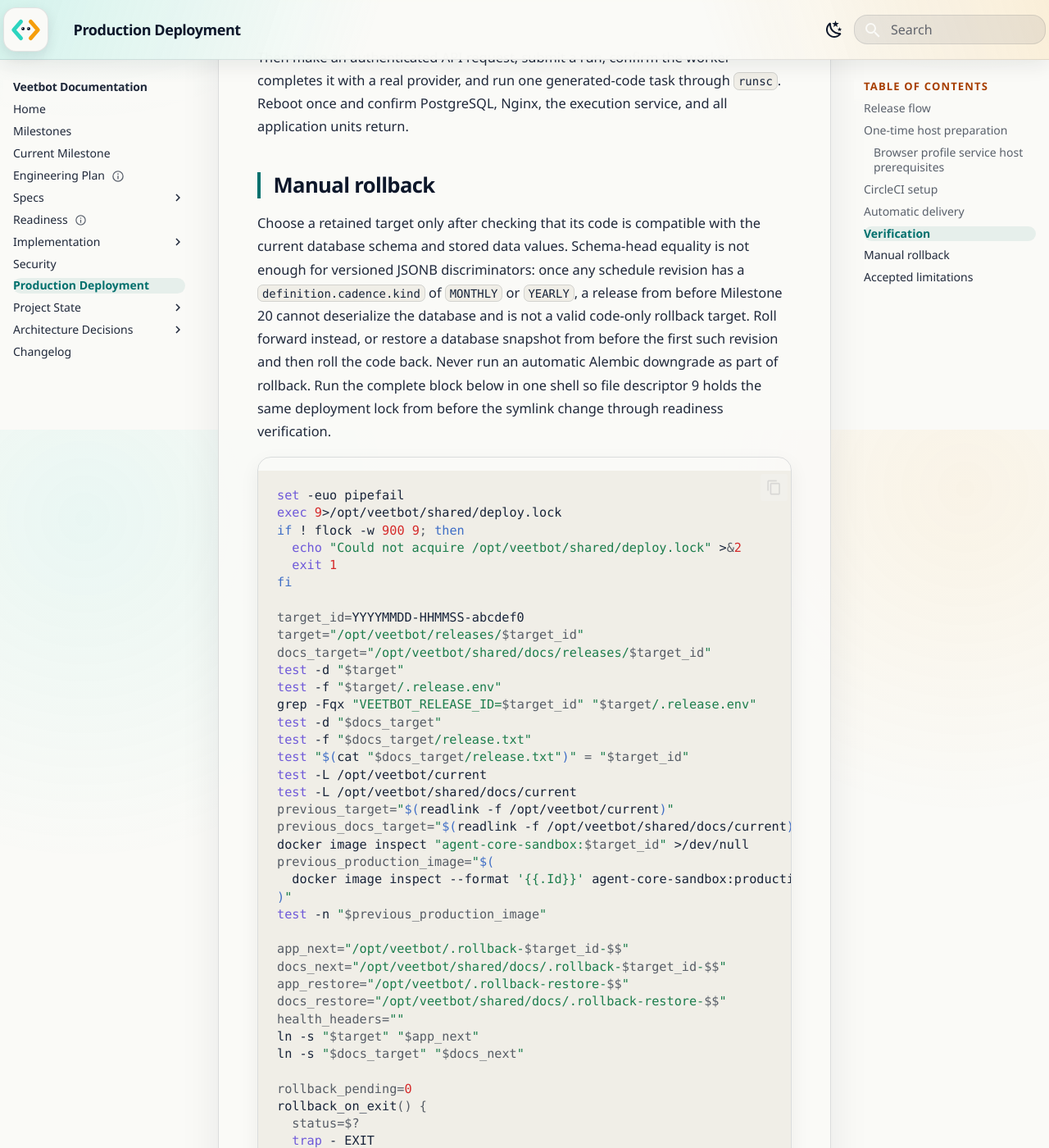
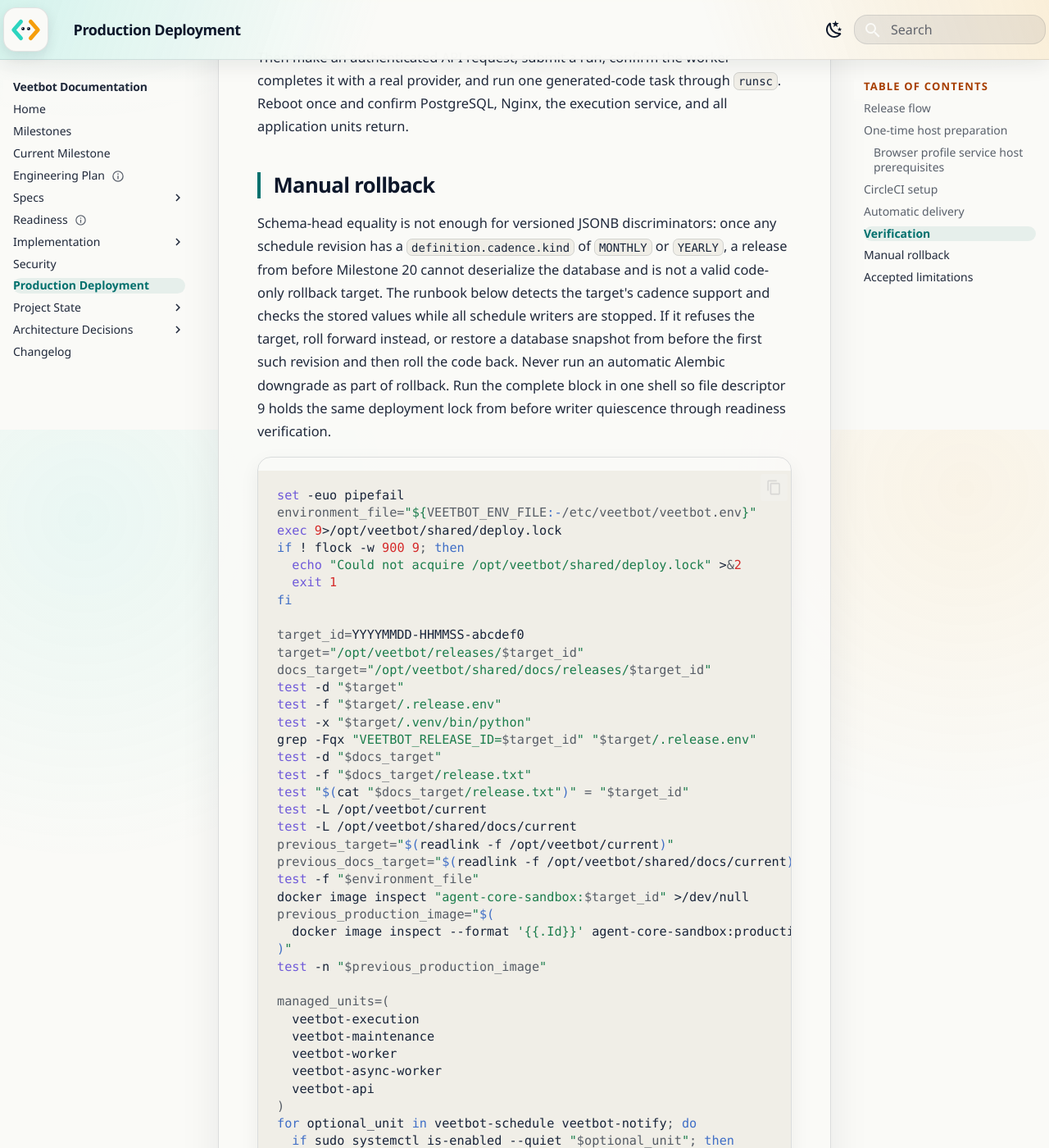
Before and after one commit to avitus/veetbot, an MkDocs documentation site: the page built from docs/deployment.md, in a window 1280 px wide and 1400 px high, scrolled down 12076 px. Shown: the whole window at 82% size. Built offline with MkDocs 1.6.1 and Material for MkDocs 9.7.7, drawn with Linux system fonts in a browser that asks for light colours; some of the changed text lies outside the part shown.

Commit message:
Quiesce schedule writes during rollback
Reading-Lane: A

````diff
--- a/docs/deployment.md
+++ b/docs/deployment.md
@@ -478,19 +478,20 @@
 
 ## Manual rollback
 
-Choose a retained target only after checking that its code is compatible with
-the current database schema and stored data values. Schema-head equality is not
-enough for versioned JSONB discriminators: once any schedule revision has a
-`definition.cadence.kind` of `MONTHLY` or `YEARLY`, a release from before
-Milestone 20 cannot deserialize the database and is not a valid code-only
-rollback target. Roll forward instead, or restore a database snapshot from
-before the first such revision and then roll the code back. Never run an
-automatic Alembic downgrade as part of rollback. Run the complete block below
-in one shell so file descriptor 9 holds the same deployment lock from before
-the symlink change through readiness verification.
+Schema-head equality is not enough for versioned JSONB discriminators: once any
+schedule revision has a `definition.cadence.kind` of `MONTHLY` or `YEARLY`, a
+release from before Milestone 20 cannot deserialize the database and is not a
+valid code-only rollback target. The runbook below detects the target's cadence
+support and checks the stored values while all schedule writers are stopped.
+If it refuses the target, roll forward instead, or restore a database snapshot
+from before the first such revision and then roll the code back. Never run an
+automatic Alembic downgrade as part of rollback. Run the complete block in one
+shell so file descriptor 9 holds the same deployment lock from before writer
+quiescence through readiness verification.
 
 ```bash
 set -euo pipefail
+environment_file="${VEETBOT_ENV_FILE:-/etc/veetbot/veetbot.env}"
 exec 9>/opt/veetbot/shared/deploy.lock
 if ! flock -w 900 9; then
   echo "Could not acquire /opt/veetbot/shared/deploy.lock" >&2
@@ -502,6 +503,7 @@
 docs_target="/opt/veetbot/shared/docs/releases/$target_id"
 test -d "$target"
 test -f "$target/.release.env"
+test -x "$target/.venv/bin/python"
 grep -Fqx "VEETBOT_RELEASE_ID=$target_id" "$target/.release.env"
 test -d "$docs_target"
 test -f "$docs_target/release.txt"
@@ -510,19 +512,49 @@
 test -L /opt/veetbot/shared/docs/current
 previous_target="$(readlink -f /opt/veetbot/current)"
 previous_docs_target="$(readlink -f /opt/veetbot/shared/docs/current)"
+test -f "$environment_file"
 docker image inspect "agent-core-sandbox:$target_id" >/dev/null
 previous_production_image="$(
   docker image inspect --format '{{.Id}}' agent-core-sandbox:production
 )"
 test -n "$previous_production_image"
 
+managed_units=(
+  veetbot-execution
+  veetbot-maintenance
+  veetbot-worker
+  veetbot-async-worker
+  veetbot-api
+)
+for optional_unit in veetbot-schedule veetbot-notify; do
+  if sudo systemctl is-enabled --quiet "$optional_unit"; then
+    managed_units+=("$optional_unit")
+  fi
+done
+
+target_calendar_compatibility="$({
+  cd "$target"
+  "$target/.venv/bin/python" - <<'PY'
+from agent_core.domain.schedules import CadenceKind
+
+required = {"MONTHLY", "YEARLY"}
+available = {kind.value for kind in CadenceKind}
+print("compatible" if required <= available else "incompatible")
+PY
+})"
+case "$target_calendar_compatibility" in
+  compatible | incompatible) ;;
+  *)
+    echo "Could not determine the target's schedule cadence compatibility" >&2
+    exit 1
+    ;;
+esac
+
 app_next="/opt/veetbot/.rollback-$target_id-$$"
 docs_next="/opt/veetbot/shared/docs/.rollback-$target_id-$$"
 app_restore="/opt/veetbot/.rollback-restore-$$"
 docs_restore="/opt/veetbot/shared/docs/.rollback-restore-$$"
 health_headers=""
-ln -s "$target" "$app_next"
-ln -s "$docs_target" "$docs_next"
 
 rollback_pending=0
 rollback_on_exit() {
@@ -536,8 +568,7 @@
     mv -Tf "$app_restore" /opt/veetbot/current
     mv -Tf "$docs_restore" /opt/veetbot/shared/docs/current
     docker tag "$previous_production_image" agent-core-sandbox:production
-    sudo systemctl restart \
-      veetbot-execution veetbot-maintenance veetbot-worker veetbot-async-worker veetbot-api
+    sudo systemctl restart "${managed_units[@]}"
   fi
   if test -n "$health_headers"; then
     rm -f -- "$health_headers"
@@ -548,13 +579,46 @@
 trap rollback_on_exit EXIT
 
 rollback_pending=1
+sudo systemctl stop "${managed_units[@]}"
+if test "$target_calendar_compatibility" = incompatible; then
+  incompatible_schedule_revisions="$({
+    set -a
+    # shellcheck disable=SC1090
+    . "$environment_file"
+    set +a
+    : "${POSTGRES_USER:?POSTGRES_USER is required}"
+    : "${POSTGRES_DB:?POSTGRES_DB is required}"
+    docker compose \
+      --env-file "$environment_file" \
+      --project-directory "$previous_target" \
+      --project-name "${COMPOSE_PROJECT_NAME:-veetbot}" \
+      -f "$previous_target/docker-compose.yml" \
+      -f "$previous_target/deploy/docker-compose.production.yml" \
+      exec -T postgres psql \
+        --no-psqlrc --tuples-only --no-align \
+        --username "$POSTGRES_USER" --dbname "$POSTGRES_DB" \
+        --command "SELECT count(*) FROM schedule_revisions WHERE definition #>> '{cadence,kind}' IN ('MONTHLY','YEARLY');" \
+      | tr -d '[:space:]'
+  })"
+  case "$incompatible_schedule_revisions" in
+    '' | *[!0-9]*)
+      echo "Could not validate stored schedule cadence values" >&2
+      exit 1
+      ;;
+  esac
+  if test "$incompatible_schedule_revisions" -ne 0; then
+    echo "Refusing a pre-Milestone-20 target: incompatible schedule revisions exist" >&2
+    exit 1
+  fi
+fi
+ln -s "$target" "$app_next"
+ln -s "$docs_target" "$docs_next"
 docker tag "agent-core-sandbox:$target_id" agent-core-sandbox:production
 mv -Tf "$app_next" /opt/veetbot/current
 app_next=""
 mv -Tf "$docs_next" /opt/veetbot/shared/docs/current
 docs_next=""
-sudo systemctl restart \
-  veetbot-execution veetbot-maintenance veetbot-worker veetbot-async-worker veetbot-api
+sudo systemctl restart "${managed_units[@]}"
 health_headers="$(mktemp /opt/veetbot/shared/rollback-health.XXXXXX)"
 curl --fail --silent --show-error --connect-timeout 2 --max-time 5 \
   --dump-header "$health_headers" --output /dev/null \
@@ -569,12 +633,7 @@
 rm -f -- "$health_headers"
 health_headers=""
 test "$(cat /opt/veetbot/shared/docs/current/release.txt)" = "$target_id"
-for unit in \
-  veetbot-execution \
-  veetbot-maintenance \
-  veetbot-worker \
-  veetbot-async-worker \
-  veetbot-api; do
+for unit in "${managed_units[@]}"; do
   sudo systemctl is-active --quiet "$unit"
   pid="$(sudo systemctl show --property MainPID --value "$unit")"
   test "$pid" -gt 0
--- a/docs/status/citation-ledger.yaml
+++ b/docs/status/citation-ledger.yaml
@@ -283,7 +283,7 @@
   - cite: "docs/plan/notifications-and-devices.md#docs/plan/multi-device-and-surfaces.md:441"
     excerpt: "## Open questions for review"
     digest: "b6a2adc3e0938fad"
-  - cite: "docs/plan/operational-hardening.md#docs/deployment.md:602-609"
+  - cite: "docs/plan/operational-hardening.md#docs/deployment.md:661-668"
     excerpt: "## Accepted limitations"
     digest: "ad0074ad56656b13"
   - cite: "docs/plan/operational-hardening.md#docs/plan/event-log-and-persistence.md:962-973"
````
Also changed, not shown: docs/plan/operational-hardening.md (+1 -1 lines), 2 other files.
